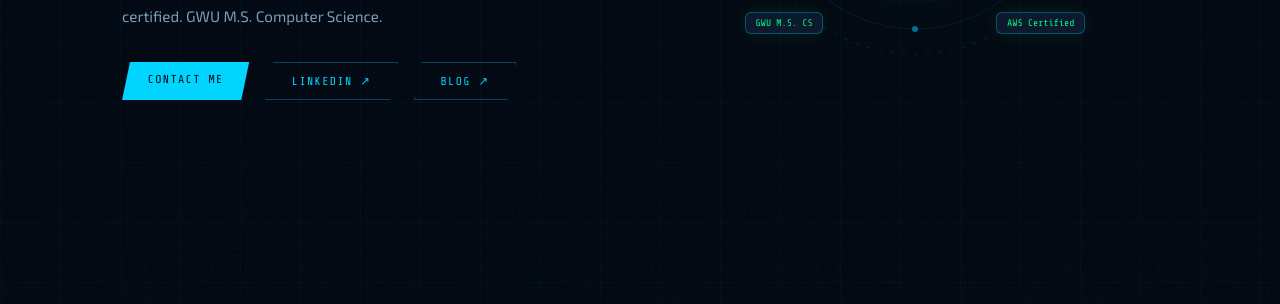
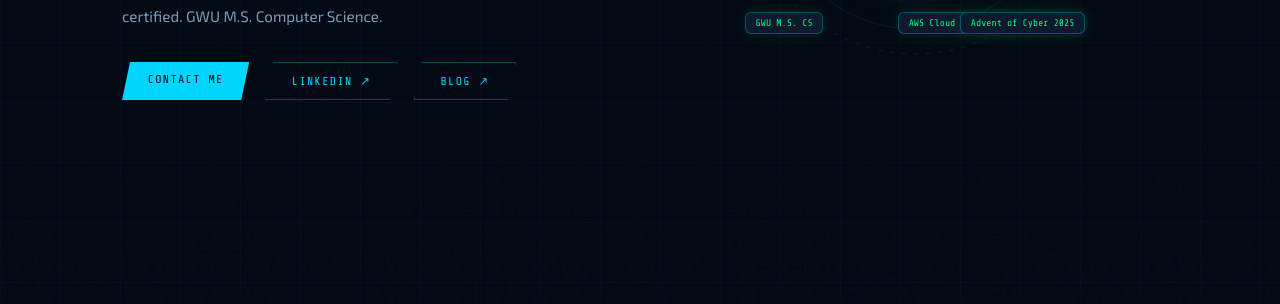
Before and after one commit to Yashitha2001/cybersec-portfolio, a plain HTML site: page index.html in a window 1280 px wide. Shown: the part 498-802 px from the top of the page. Drawn offline with nearby package versions, Linux system fonts and the light colour scheme.

Commit message:
Update index.html

```diff
--- a/index.html
+++ b/index.html
@@ -668,7 +668,8 @@
           <div class="years">2+ YRS EXP</div>
         </div>
         <div class="orbit-badge" style="top:20px;left:50%;transform:translateX(-50%)">CompTIA Security+</div>
-        <div class="orbit-badge" style="bottom:30px;right:10px">AWS Certified</div>
+        <div class="orbit-badge" style="bottom:30px;right:10px">AWS Cloud Security Builder Badge</div>
+         <div class="orbit-badge" style="bottom:30px;right:10px">Advent of Cyber 2025</div>
         <div class="orbit-badge" style="bottom:30px;left:10px">GWU M.S. CS</div>
       </div>
     </div>
```
